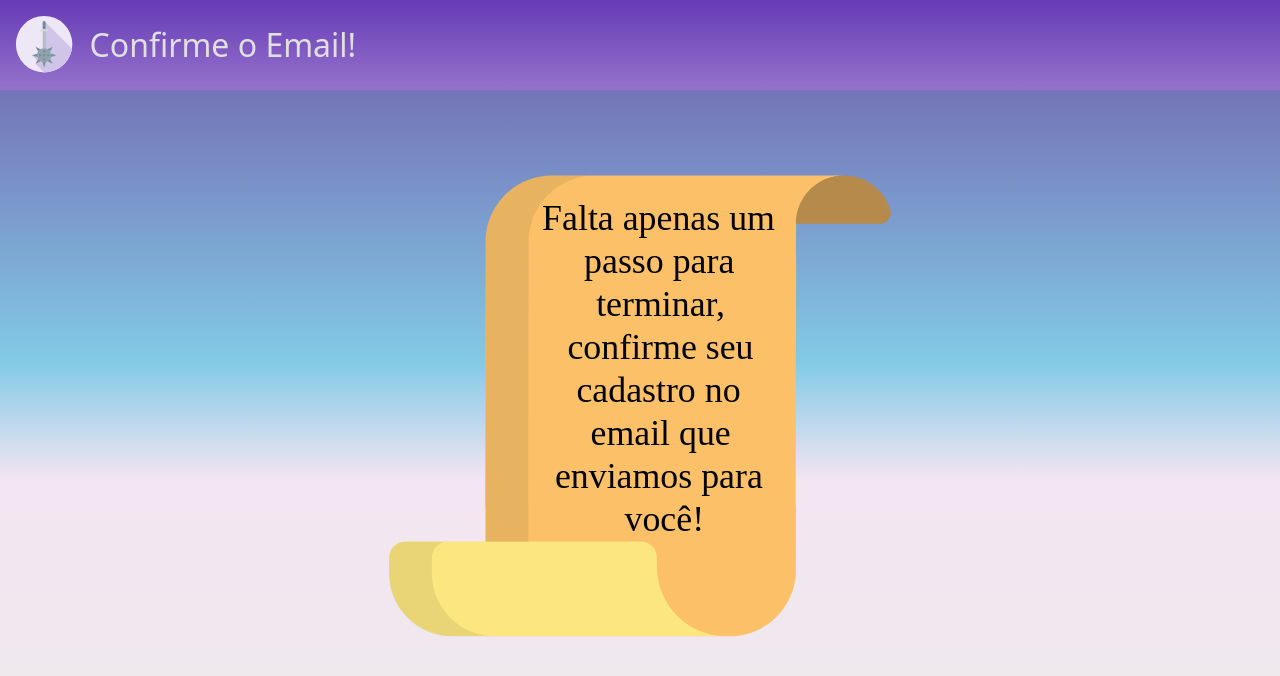
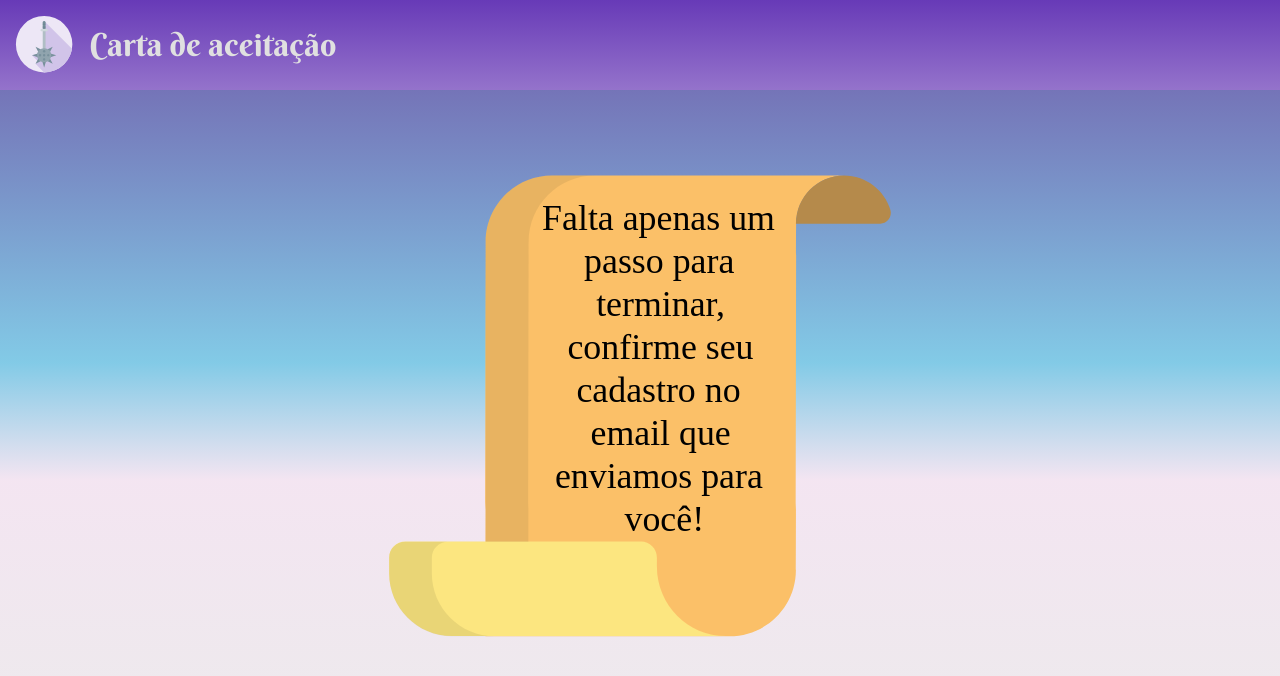
Before and after one commit to danielafarias/purpose, a Next.js app: page /emailconfirmation in a window 1280 px wide. Shown: the top 676 px of the page. Built offline with nearby package versions, Linux system fonts and the light colour scheme; a web font is replaced by a local one.

Commit message:
emailconfirmation e respectivo scss padronizados

```diff
--- a/pages/emailconfirmation.js
+++ b/pages/emailconfirmation.js
@@ -1,16 +1,18 @@
-import LoginHeader from '../components/Header';
-import styles from '../styles/emailconfirmation.module.scss'
-import { Grid, Box, TextField } from '@material-ui/core'
+import Header from '../components/Header';
+import styles from '../styles/emailconfirmation.module.scss';
 
-export default function emailconfirmation() {
+import { Grid, Box, TextField } from '@material-ui/core';
+
+
+export default function EmailConfirmation() {
     return (
-            <div className={styles.organizer}>
-                <header className={styles.header}>
-                    <LoginHeader pageName='Confirme o Email!'/>
+            <div className={styles.confirmation}>
+                <header className={styles.confirmation__header}>
+                    <Header pageName='Carta de aceitação'/>
                 </header>
-                <div className={styles.organizeDiv}>
-                    <Grid className={styles.teste} item xl={3} xs={8} sm={4}>
-                        <img className={styles.scrollImg} src='/new_images/scroll3.svg'/>
+                <div className={styles.confirmation__body}>
+                    <Grid item xl={3} xs={8} sm={4}>
+                        <img src='/new_images/scroll3.svg'/>
                     </Grid>
                 </div>
             </div>
--- a/styles/emailconfirmation.module.scss
+++ b/styles/emailconfirmation.module.scss
@@ -1,4 +1,4 @@
-.organizer {
+.confirmation {
     position: absolute;
     display: flex;
     flex-direction: column;
@@ -6,35 +6,21 @@
     width: 100%;
     min-height: 100%;
     background: linear-gradient(180deg, #7471B6 10%, rgba(7, 150, 206, 0.5) 45.33%, rgba(144, 0, 121, 0.1) 60%, rgba(224, 224, 224, 0.64) 100%);
-}
+    font-family: "Berkshire Swash", cursive;
 
-.header {
+
+    &__header {
         width: 100%;
     }
 
-.background {
-    width: 100%;
-    height: 100%;
-    min-height: 100%;
-    background: linear-gradient(180deg, #7471B6 10%, rgba(7, 150, 206, 0.5) 45.33%, rgba(144, 0, 121, 0.1) 60%, rgba(224, 224, 224, 0.64) 100%);
-    position: absolute;
-}
+    &__body {
+        margin-top: 4rem;
 
-.textEmail {
-    padding-top: 150px;
-    padding-left: 50px;
-    padding-right: 50px;
-    font-size: 22px;
-    text-align: center;
-}
-
-.organizeDiv {
-    margin-top: 4rem;
-}
-
-.scrollImg {
+        img {
             width: 40vmax;
             position: absolute;
             left: 50%;
             margin-left: -20vmax;
         }
+    }
+}
```
Lines whose indentation alone changed are shown as unchanged.
